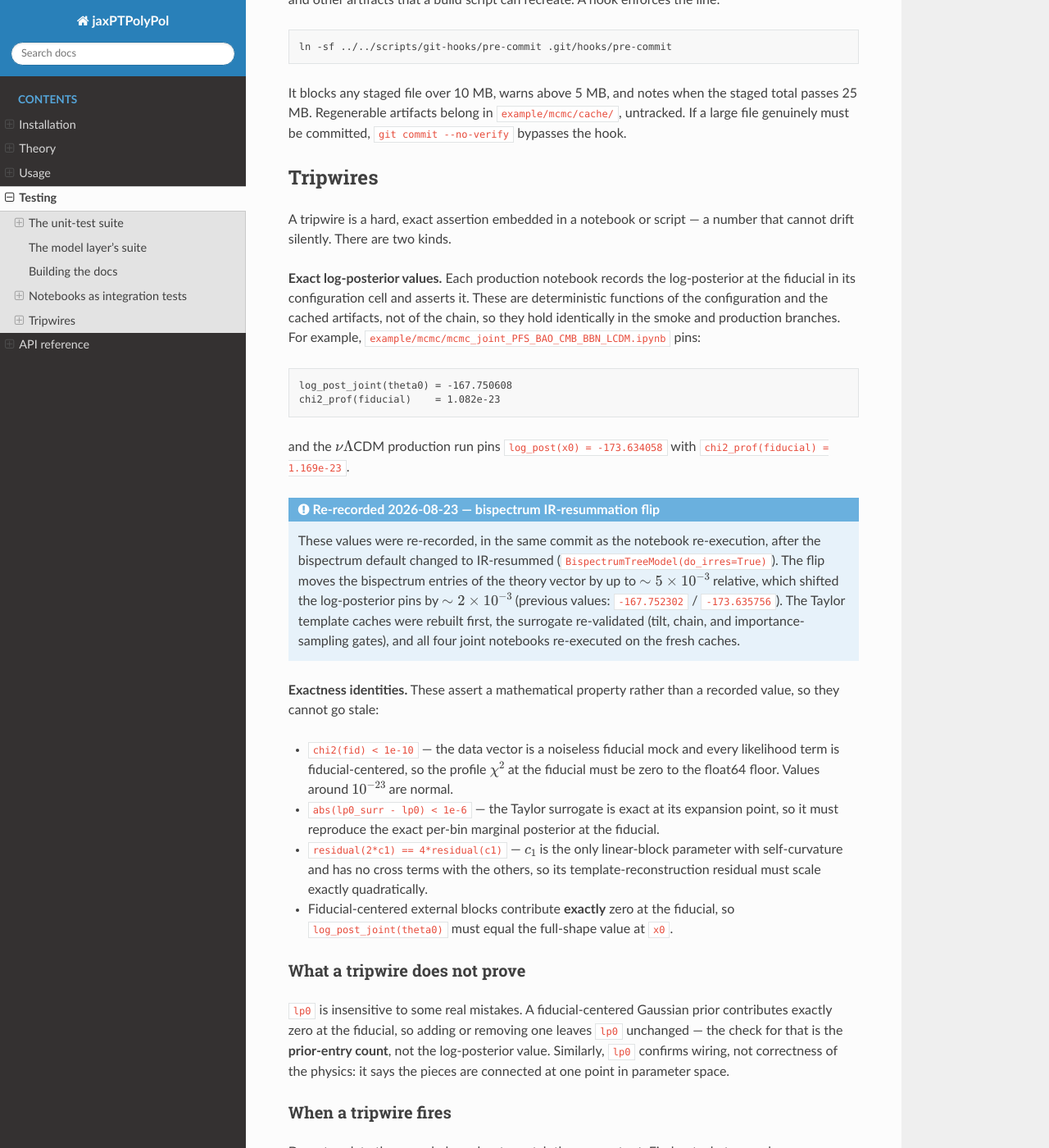
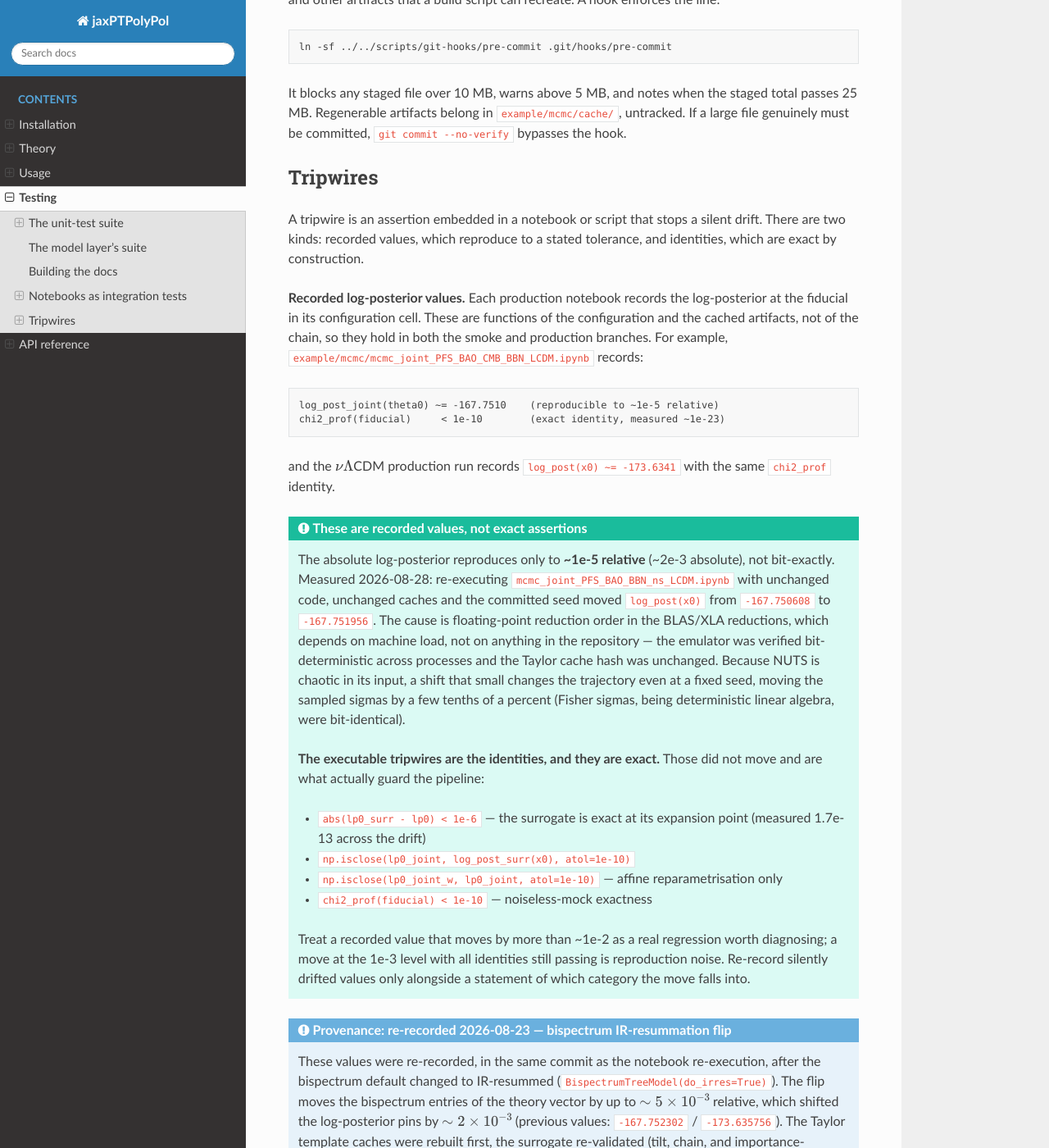
Before and after one commit to MinhMPA/jaxPTPolyPol, a Sphinx documentation site: the page built from docs/source/testing.md, in a window 1280 px wide and 1400 px high, scrolled down 2560 px. Shown: the whole window at 82% size. Built offline with Sphinx 7.4.7 and the Read the Docs theme 3.1.0, drawn with Linux system fonts in a browser that asks for light colours.

Commit message:
run+docs: re-execute joint LCDM notebook; state log_post reproducibility honestly
Re-executes mcmc_joint_PFS_BAO_BBN_ns_LCDM under the ArviZ credible-contour
code (both 68/95% interval tables now present in the outputs, corner panels
carry chain contours matched to mass2d Fisher ellipses).

The recorded log_post moved -167.750608 -> -167.751956 (8e-6 relative) with
NO code change to the likelihood: the branch touches only chain_analysis.py
and plotting.py. Investigated before accepting:
  - emulator verified bit-deterministic across fresh processes
  - Taylor cache sha unchanged
  - surrogate and exact paths moved TOGETHER, still agreeing to 1.7e-13
  - chi2_prof(fiducial) still ~1e-23
  - Fisher sigmas BIT-IDENTICAL; only the sampled sigmas moved (~0.6%),
    which follows from NUTS being chaotic once log_post shifts at all
Cause: floating-point reduction order in BLAS/XLA, load-dependent, outside
the repo.

So the absolute value was never bit-reproducible; the docs claimed it was.
testing.md now says what is true: recorded values reproduce to ~1e-5
relative, while the IDENTITIES are the exact tripwires and did not move
(surrogate==exact < 1e-6, the two atol=1e-10 isclose checks, chi2_prof
< 1e-10). Guidance added: a >1e-2 move is a regression to diagnose; a 1e-3
move with identities passing is reproduction noise.

Notebook comments that hardcoded the pin now quote it as approximate and
point at testing.md. No executable assertion was loosened -- none asserted
the absolute value in the first place.

````diff
--- a/docs/source/testing.md
+++ b/docs/source/testing.md
@@ -121,24 +121,52 @@
 
 ## Tripwires
 
-A tripwire is a hard, exact assertion embedded in a notebook or script — a number that
-cannot drift silently. There are two kinds.
+A tripwire is an assertion embedded in a notebook or script that stops a silent drift.
+There are two kinds: recorded values, which reproduce to a stated tolerance, and
+identities, which are exact by construction.
 
-**Exact log-posterior values.** Each production notebook records the log-posterior at the
-fiducial in its configuration cell and asserts it. These are deterministic functions of
-the configuration and the cached artifacts, not of the chain, so they hold identically in
-the smoke and production branches. For example,
-`example/mcmc/mcmc_joint_PFS_BAO_CMB_BBN_LCDM.ipynb` pins:
+**Recorded log-posterior values.** Each production notebook records the log-posterior at
+the fiducial in its configuration cell. These are functions of the configuration and the
+cached artifacts, not of the chain, so they hold in both the smoke and production
+branches. For example, `example/mcmc/mcmc_joint_PFS_BAO_CMB_BBN_LCDM.ipynb` records:
 
 ```text
-log_post_joint(theta0) = -167.750608
-chi2_prof(fiducial)    = 1.082e-23
+log_post_joint(theta0) ~= -167.7510    (reproducible to ~1e-5 relative)
+chi2_prof(fiducial)     < 1e-10        (exact identity, measured ~1e-23)
 ```
 
-and the $\nu\Lambda$CDM production run pins `log_post(x0) = -173.634058` with
-`chi2_prof(fiducial) = 1.169e-23`.
+and the $\nu\Lambda$CDM production run records `log_post(x0) ~= -173.6341` with the same
+`chi2_prof` identity.
 
-```{admonition} Re-recorded 2026-08-23 — bispectrum IR-resummation flip
+```{admonition} These are recorded values, not exact assertions
+:class: important
+The absolute log-posterior reproduces only to **~1e-5 relative** (~2e-3 absolute), not
+bit-exactly. Measured 2026-08-28: re-executing
+`mcmc_joint_PFS_BAO_BBN_ns_LCDM.ipynb` with unchanged code, unchanged caches and the
+committed seed moved `log_post(x0)` from `-167.750608` to `-167.751956`. The cause is
+floating-point reduction order in the BLAS/XLA reductions, which depends on machine
+load, not on anything in the repository — the emulator was verified bit-deterministic
+across processes and the Taylor cache hash was unchanged. Because NUTS is chaotic in
+its input, a shift that small changes the trajectory even at a fixed seed, moving the
+sampled sigmas by a few tenths of a percent (Fisher sigmas, being deterministic linear
+algebra, were bit-identical).
+
+**The executable tripwires are the identities, and they are exact.** Those did not
+move and are what actually guard the pipeline:
+
+- `abs(lp0_surr - lp0) < 1e-6` — the surrogate is exact at its expansion point
+  (measured 1.7e-13 across the drift)
+- `np.isclose(lp0_joint, log_post_surr(x0), atol=1e-10)`
+- `np.isclose(lp0_joint_w, lp0_joint, atol=1e-10)` — affine reparametrisation only
+- `chi2_prof(fiducial) < 1e-10` — noiseless-mock exactness
+
+Treat a recorded value that moves by more than ~1e-2 as a real regression worth
+diagnosing; a move at the 1e-3 level with all identities still passing is
+reproduction noise. Re-record silently drifted values only alongside a statement of
+which category the move falls into.
+```
+
+```{admonition} Provenance: re-recorded 2026-08-23 — bispectrum IR-resummation flip
 :class: note
 These values were re-recorded, in the same commit as the notebook re-execution,
 after the bispectrum default changed to IR-resummed
````
Also changed, not shown: 3 other files.
